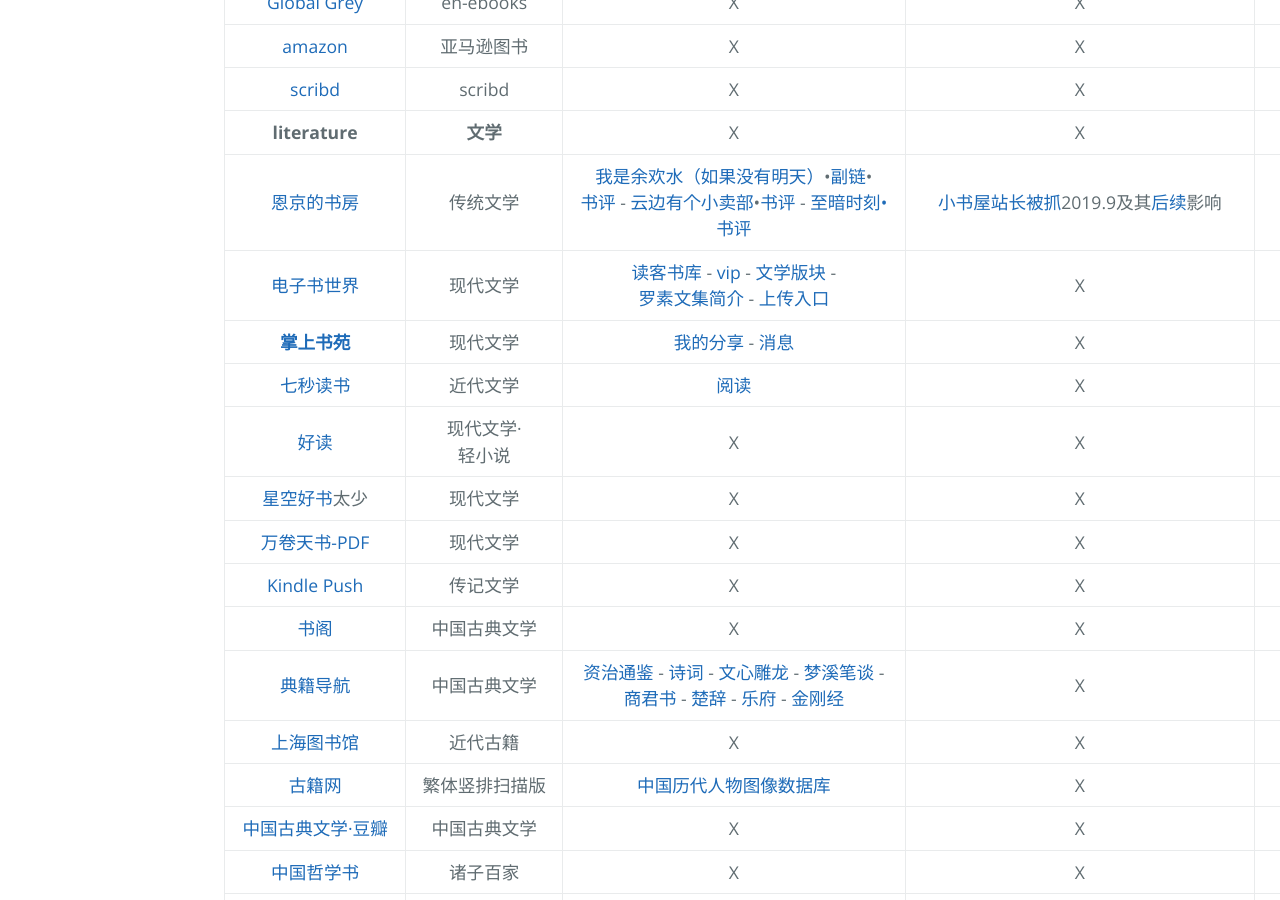
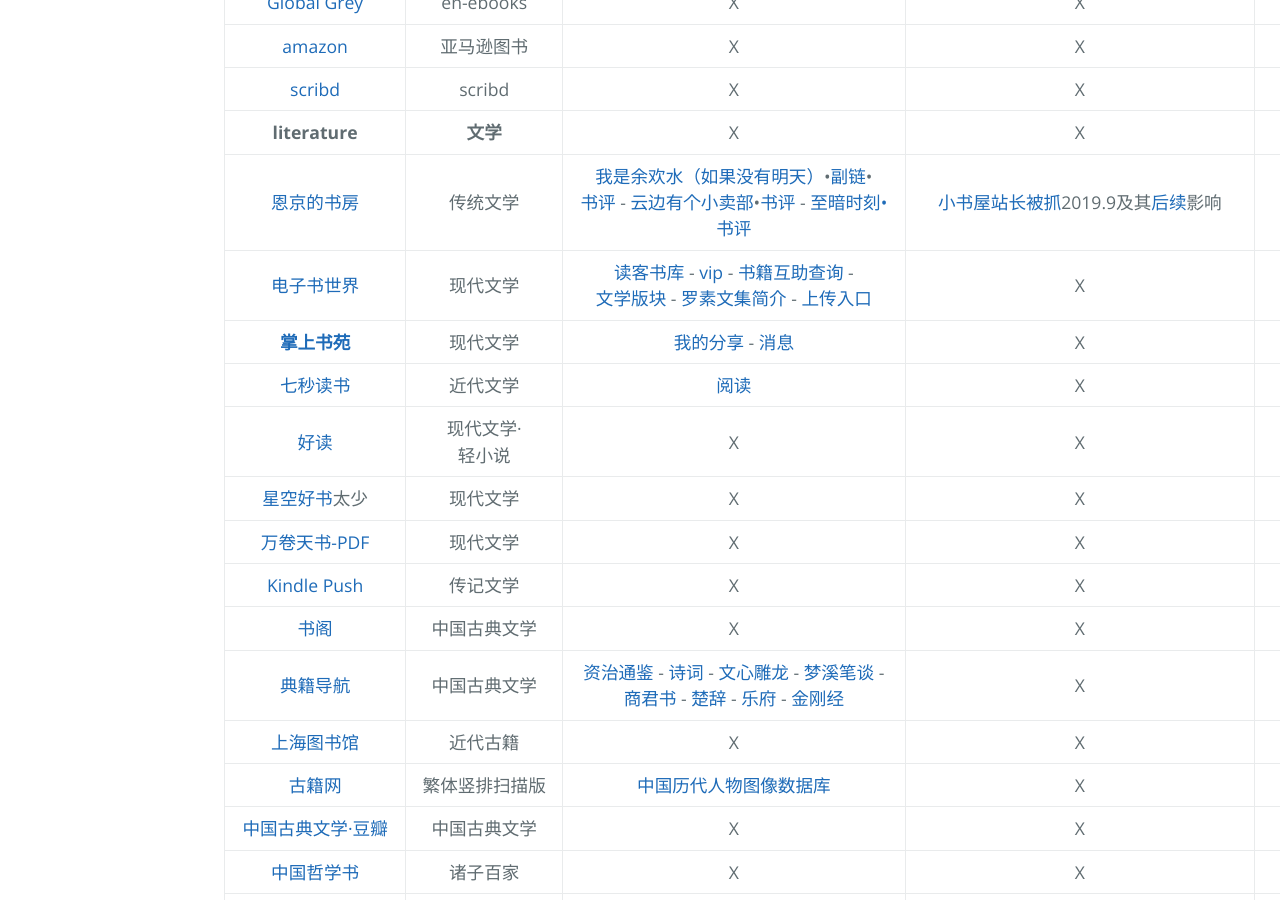
Before and after one commit to AmbroseRen/test, a Jekyll site: the page built from Library/BookSearch.md, in a window 1280 px wide and 900 px high, scrolled down 1267 px. Built offline with Jekyll 4.4.1, drawn with Linux system fonts in a browser that asks for light colours; our own code applies the rules of GitHub Pages for plain Markdown files; the repository's description, which GitHub fills in, is left out.

Commit message:
Update BookSearch.md

```diff
--- a/Library/BookSearch.md
+++ b/Library/BookSearch.md
@@ -36,7 +36,7 @@
 | [scribd](https://www.scribd.com/) | scribd | X | X | X |
 | __literature__ | __文学__ | X | X | X |
 | [恩京的书房](https://www.enjing.com/) | 传统文学 | [我是余欢水（如果没有明天）](https://www.kunnu.com/yuhuanshui/)•[副链](https://www.51shucheng.net/shehui/ruguomeiyoumingtian)•[书评](https://www.enjing.com/wenxue/32589.htm) - [云边有个小卖部](https://cdn.jsdelivr.net/gh/AmbroseRen/Picture@master/book/Literature/Poem/%E4%BA%91%E8%BE%B9%E6%9C%89%E4%B8%AA%E5%B0%8F%E5%8D%96%E9%83%A8%20-%20%E5%BC%A0%E5%98%89%E4%BD%B3.pdf)•[书评](https://www.enjing.com/wenxue/31436.htm) - [至暗时刻•书评](https://www.enjing.com/wenxue/32393.htm) | [小书屋站长被抓](https://www.douban.com/group/topic/180075768/)2019.9及其[后续](https://www.zhihu.com/question/401236809)影响 | 此站于2021.2初已删库跑路•[评论](https://www.enjing.com/renwensheke/32613.htm)/[开放 动态 透明 便民](https://wenshu.court.gov.cn/)容我呵呵 |
-| [电子书世界](https://www.dzssj.com/) | 现代文学 | [读客书库](https://www.dukeshuku.com/) - [vip](https://www.dzssj.com/vip/) - [文学版块](https://www.dzssj.com/list.php?mod=forumdisplay&fid=39&typeid=1&filter=typeid&typeid=1&page=2) - [罗素文集简介](https://www.dzssj.com/book/353476/) - [上传入口](https://www.dzssj.com/forum.php?mod=post&action=newthread&fid=41) | X | X |
+| [电子书世界](https://www.dzssj.com/) | 现代文学 | [读客书库](https://www.dukeshuku.com/) - [vip](https://www.dzssj.com/vip/) - [书籍互助查询](https://www.readersteam.com/) - [文学版块](https://www.dzssj.com/list.php?mod=forumdisplay&fid=39&typeid=1&filter=typeid&typeid=1&page=2) - [罗素文集简介](https://www.dzssj.com/book/353476/) - [上传入口](https://www.dzssj.com/forum.php?mod=post&action=newthread&fid=41) | X | X |
 | __[掌上书苑](https://www.soepub.com/)__ | 现代文学 | [我的分享](https://www.soepub.com/myspace/3) - [消息](https://www.soepub.com/discuzx33/home.php?mod=space&do=pm) | X | X |
 | [七秒读书](https://www.7sbook.com/) | 近代文学 | [阅读](https://www.7sbook.com/index/disk/index.html) | X | X |
 | [好读](http://www.haodoo.net/) | 现代文学·轻小说 | X | X | X |
```
